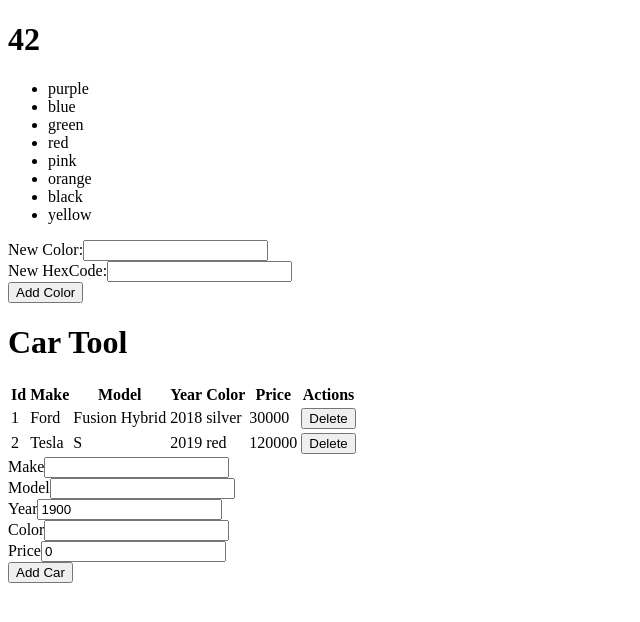
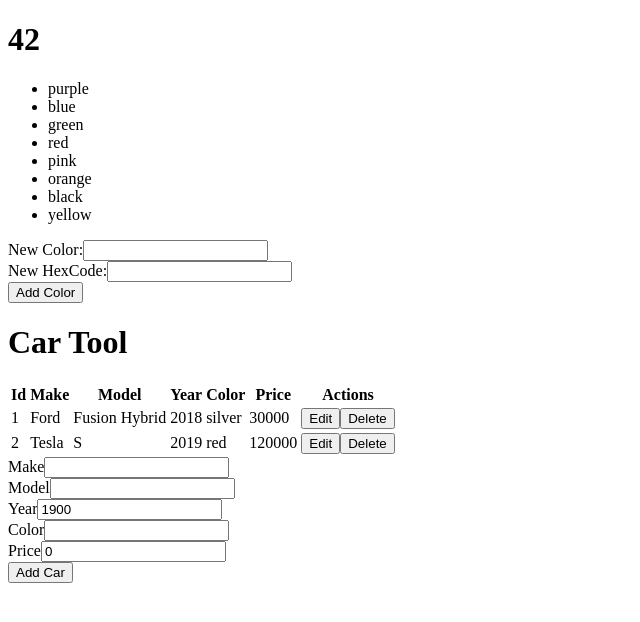
Before and after one commit to howardesther13/ReactTraining, a React (Create React App) app in the folder demo-app/: page / in a window 1280 px wide. Shown: the top 622 px of the page, without its empty margins (0-640 px from the left). Built offline with nearby package versions, Linux system fonts and the light colour scheme.

Commit message:
add code demos

```diff
--- a/demo-app/src/components/CarTable.js
+++ b/demo-app/src/components/CarTable.js
@@ -1,9 +1,14 @@
 import React from 'react';
+import PropTypes from 'prop-types';
 
 import { carsPropType } from '../propTypes/car';
 import { ViewCarRow } from './ViewCarRow';
+import { EditCarRow } from './EditCarRow';
 
-export const CarTable = ({ cars, onDeleteCar }) => {
+export const CarTable = ({
+  cars, editCarId,
+  onDeleteCar: deleteCar, onEditCar: editCar
+}) => {
   return (
     <table>
       <thead>
@@ -17,11 +22,13 @@ export const CarTable = ({ cars, onDeleteCar }) => {
           <th>Actions</th>
         </tr>
       </thead>
+
       <tbody>
         {cars.map(car =>
-          <ViewCarRow key={car.id}
-            car={car}
-            onDeleteCar={onDeleteCar} />)}
+          editCarId === car.id
+            ? <EditCarRow key={car.id} car={car} />
+            : <ViewCarRow key={car.id} car={car}
+                onDeleteCar={deleteCar} onEditCar={editCar} />)}
       </tbody>
     </table>
   );
@@ -29,6 +36,13 @@ export const CarTable = ({ cars, onDeleteCar }) => {
 
 CarTable.defaultProps = {
   cars: [],
+  editCarId: -1,
 };
 
-CarTable.propTypes = carsPropType;
+CarTable.propTypes = {
+  cars: carsPropType,
+  editCarId: PropTypes.number,
+  onEditCar: PropTypes.func,
+  onDeleteCar: PropTypes.func.isRequired,
+
+};
--- a/demo-app/src/components/CarTool.js
+++ b/demo-app/src/components/CarTool.js
@@ -16,6 +16,7 @@ export const CarTool = (props) => {
   });
 
   const [ cars, setCars ] = useState(props.cars.concat());
+  const [ editCarId, setEditCarId ] = useState(-1);
 
   const addCar = () => {
     setCars(cars.concat({
@@ -30,11 +31,15 @@ export const CarTool = (props) => {
     setCars(cars.filter(c => c.id !== carId));
   };
 
+  const editCar = carId => {
+    setEditCarId(carId);
+  };
+
   console.log(carForm);
 
   return <>
     <ToolHeader headerText="Car Tool" />
-    <CarTable cars={cars} onDeleteCar={deleteCar} />
+    <CarTable cars={cars} editCarId={editCarId} onDeleteCar={deleteCar} onEditCar={editCar} />
     <form>
       <div>
         <label htmlFor="make-input">Make</label>
--- /dev/null
+++ b/demo-app/src/components/EditCarRow.js
@@ -0,0 +1,23 @@
+import React from 'react';
+
+import { useForm } from '../hooks/useForm';
+
+export const EditCarRow = ({ car }) => {
+
+  const [ form, change ] = useForm({ ...car });
+
+  return <tr>
+    <td>{car.id}</td>
+    <td><input type="text" name="make" value={form.make} onChange={change} /></td>
+    <td><input type="text" name="model" value={form.model} onChange={change} /></td>
+    <td><input type="number" name="year" value={form.year} onChange={change} /></td>
+    <td><input type="text" name="color" value={form.color} onChange={change} /></td>
+    <td><input type="number" name="price" value={form.price} onChange={change} /></td>
+    <td>
+      <button type="button"
+        onClick={() => null}>Save</button>
+      <button type="button"
+        onClick={() => null}>Cancel</button>
+    </td>
+  </tr>
+};
--- a/demo-app/src/components/ViewCarRow.js
+++ b/demo-app/src/components/ViewCarRow.js
@@ -1,12 +1,9 @@
 import React from 'react';
+import PropTypes from 'prop-types';
 
 import { carPropType } from '../propTypes/car';
 
-export const ViewCarRow = ({ car, onDeleteCar }) => {
-
-  const deleteCar = () => {
-    onDeleteCar(car.id);
-  };
+export const ViewCarRow = ({ car, onEditCar: editCar, onDeleteCar: deleteCar }) => {
 
   return <tr>
     <td>{car.id}</td>
@@ -15,11 +12,17 @@ export const ViewCarRow = ({ car, onDeleteCar }) => {
     <td>{car.year}</td>
     <td>{car.color}</td>
     <td>{car.price}</td>
-    <td><button type="button"
-      onClick={deleteCar}>Delete</button></td>
+    <td>
+      {editCar && <button type="button"
+        onClick={() => editCar(car.id)}>Edit</button>}
+      <button type="button"
+        onClick={() => deleteCar(car.id)}>Delete</button>
+    </td>
   </tr>;
 };
 
 ViewCarRow.propTypes = {
   car: carPropType,
+  onEditCar: PropTypes.func.isRequired,
+  onDeleteCar: PropTypes.func.isRequired,
 };
```
Also changed, not shown: demo-app/exercises/exercise-11.txt.
